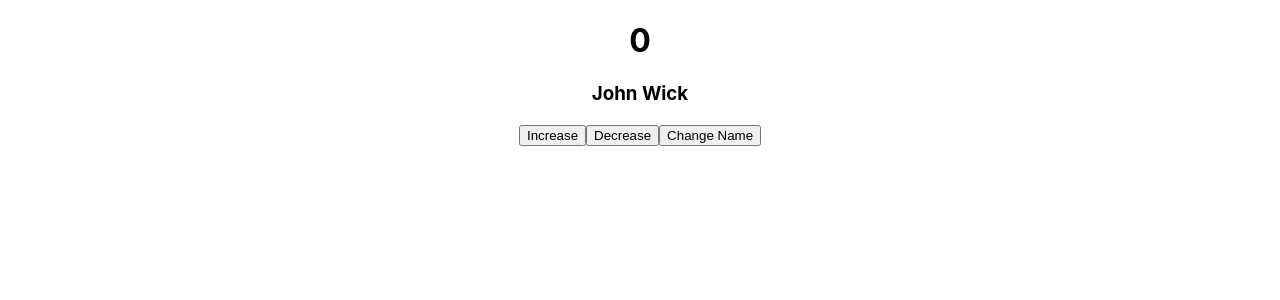
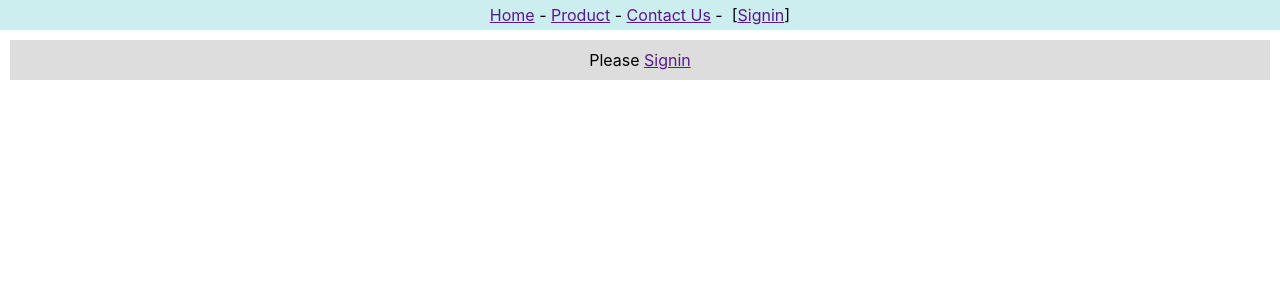
Before and after one commit to phollakrit/app1_EnETC67, a React (Create React App) app: page / in a window 1280 px wide. Shown: the top 300 px of the page. Built offline with nearby package versions, Linux system fonts and the light colour scheme.

Commit message:
Add context
Add context

```diff
--- a/src/App.js
+++ b/src/App.js
@@ -1,9 +1,16 @@
 import React from 'react'
-import Effect from './effect'
+import { userContext } from './context'
+import Header2 from './context-header2'
+import Content2 from './context-content2'
+
 
 
 export default function App(){
+  let [user, setUser]=React.useState('')
   return(
-    <Effect/>
+    <userContext.Provider value={[user,setUser]}>
+      <Header2/>
+      <Content2/>
+    </userContext.Provider>
   )
 }
--- /dev/null
+++ b/src/context-content2.js
@@ -0,0 +1,25 @@
+import React from "react";
+import { userContext } from "./context";
+export default function Content2(){
+    let [user,setUser]=React.useContext(userContext)
+    const contentStyle={
+        backgroundColor:'#ddd',
+        textAlign:'center',
+        margin:10,
+        padding:10
+    }
+    const onClickSignin=(event)=>{
+        event.preventDefault()
+        setUser('Tom Jerry')
+    }
+    return(
+        <div style={contentStyle}>
+        {
+            (user)
+            ?<span>Hello {user}</span>
+            :<span>Please <a href=""
+            onClick={onClickSignin}>Signin</a></span>
+        }
+        </div>
+    )
+}
--- /dev/null
+++ b/src/context-header2.js
@@ -0,0 +1,42 @@
+import React from "react";
+import {userContext} from './context'
+
+
+export default class Header2 extends React.Component{
+    static contextType=userContext
+
+    render() {
+        let [user,setUser]=this.context
+
+        const headerStyle={
+            backgroundColor:'#cee',
+            textAlign:'center',
+            padding:5
+        }
+
+        const onClickSignout=(event)=>{
+            event.preventDefault()
+            setUser('')
+        }
+
+        const onClickSignin=(event)=>{
+            event.preventDefault()
+            setUser('Tom Jerry')
+        }
+
+        return(
+            <div style={headerStyle}>
+                <a href="">Home</a>&nbsp;-&nbsp;
+                <a href="">Product</a>&nbsp;-&nbsp;
+                <a href="">Contact Us</a>&nbsp;-&nbsp;&nbsp;
+                {
+                    (user)
+                    ?<span>[{user}&nbsp;:&nbsp;<a href=""
+                        onClick={onClickSignout}>Signout</a>]</span>
+                    :<span>[<a href=""
+                        onClick={onClickSignin}>Signin</a>]</span>
+                }
+            </div>
+        )
+    }
+}
--- /dev/null
+++ b/src/context.js
@@ -0,0 +1,3 @@
+import React, {createContext} from "react";
+
+export const userContext=createContext()
```
